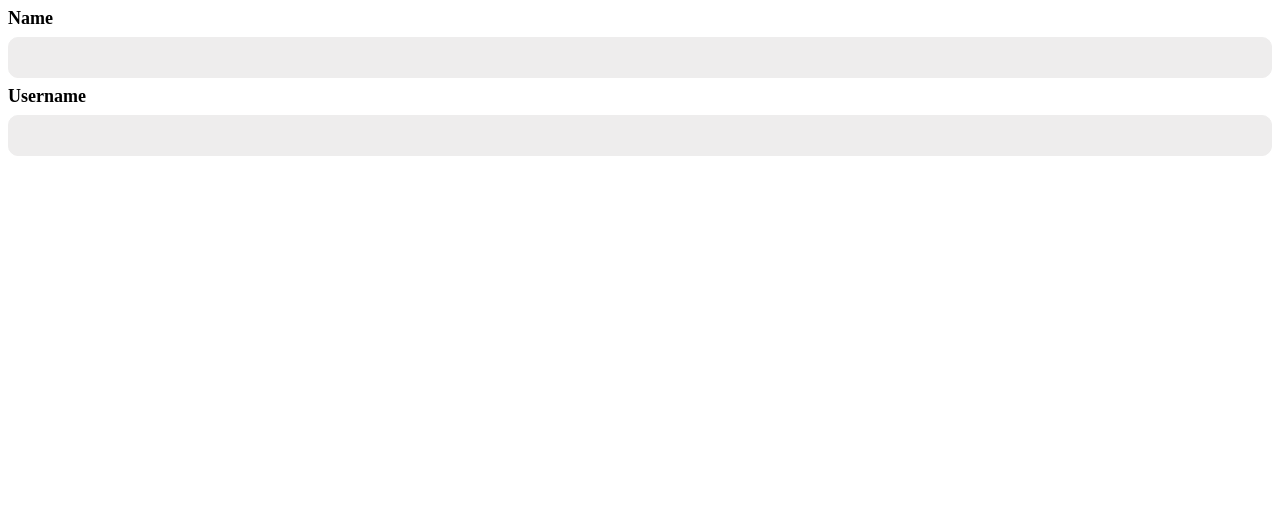
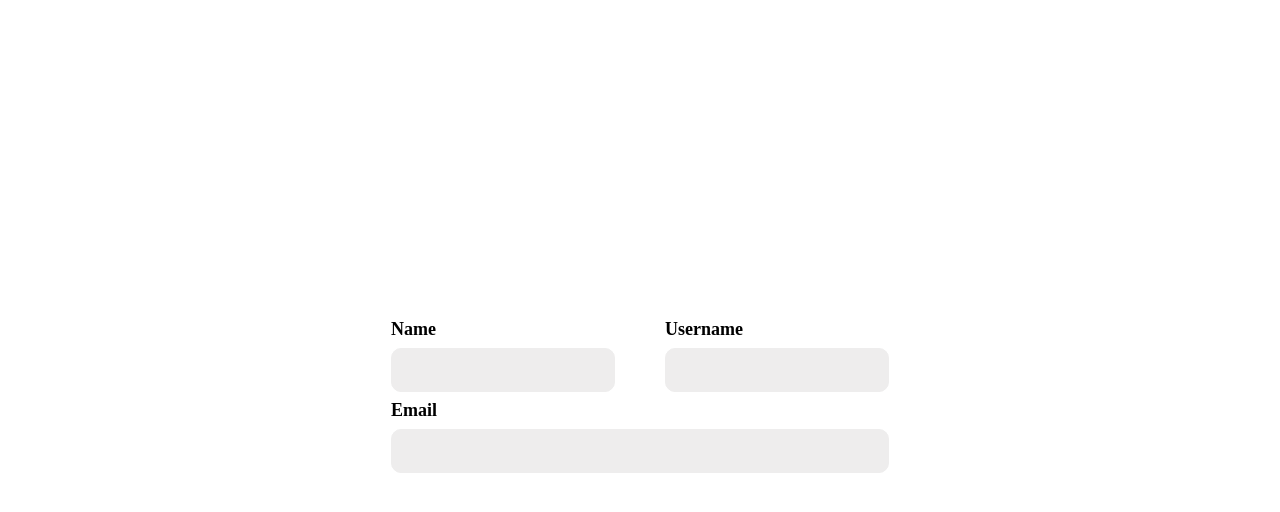
Before and after one commit to averdin2/Web_Dev_Practice, a plain HTML site: page Frontend/index.html in a window 1280 px wide. Drawn offline with Linux system fonts and the light colour scheme; files that its build step writes are made by us from their sources.

Commit message:
Finished basic form styles based on Dribbble sign in page

```diff
--- a/Frontend/index.html
+++ b/Frontend/index.html
@@ -9,12 +9,27 @@
     <title>Practice Frontend</title>
   </head>
   <body>
-    <form>
-      <label for="name">Name</label><br />
-      <input type="text" id="name" name="name" /><br />
+    <div class="main-container">
+      <div class="form-container">
+        <form>
+          <div class="field-container">
+            <div class="text-field">
+              <label for="name">Name</label><br />
+              <input type="text" id="name" name="name" />
+            </div>
 
-      <label for="username">Username</label><br />
-      <input type="text" id="username" name="username" /><br />
-    </form>
+            <div class="text-field">
+              <label for="username">Username</label><br />
+              <input type="text" id="username" name="username" />
+            </div>
+          </div>
+
+          <div class="text-field">
+            <label for="email">Email</label><br />
+            <input type="text" id="email" name="email" />
+          </div>
+        </form>
+      </div>
+    </div>
   </body>
 </html>
--- a/form.css
+++ b/form.css
@@ -1,42 +1,54 @@
+body {
+  margin: 0;
+  box-sizing: border-box;
+}
+
 label {
   font-size: large;
   font-weight: bold;
 }
 
-input[type='text']#name {
+input[type='text'] {
   transition: box-shadow 0.2s ease-in-out;
   width: 100%;
   padding: 12px 20px;
   margin: 8px 0;
   box-sizing: border-box;
-  border: 1px solid rgb(238, 237, 237);
+  border: 1.5px solid rgb(238, 237, 237);
   box-shadow: none;
   border-radius: 10px;
   background-color: rgb(238, 237, 237);
+  font-size: 16px;
 }
 
-input[type='text']#name:focus,
-input[type='text']#name:hover {
+input[type='text']:focus,
+input[type='text']:hover {
   outline: none;
   background-color: white;
   box-shadow: 0 0 0 4px rgb(255, 227, 231);
 }
 
-input[type='text']#username {
-  transition: box-shadow 0.2s ease-in-out;
-  width: 100%;
-  padding: 12px 20px;
-  margin: 8px 0;
-  box-sizing: border-box;
-  border: 1px solid rgb(238, 237, 237);
-  box-shadow: none;
-  border-radius: 10px;
-  background-color: rgb(238, 237, 237);
+input[type='text']:focus {
+  border: 1.5px solid pink;
 }
 
-input[type='text']#username:focus,
-input[type='text']#username:hover {
-  outline: none;
-  background-color: white;
-  box-shadow: 0 0 0 4px rgb(255, 227, 231);
+.main-container {
+  display: flex;
+  width: 100vw;
+  height: 100vh;
+  justify-content: center;
+  align-items: center;
 }
+
+.form-container {
+  /* width: 80vw; */
+}
+
+.field-container {
+  display: flex;
+  justify-content: space-between;
+}
+
+div.field-container .text-field {
+  width: 45%;
+}
```
